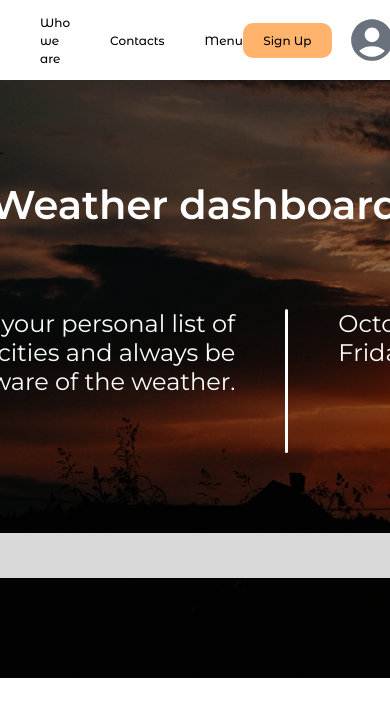
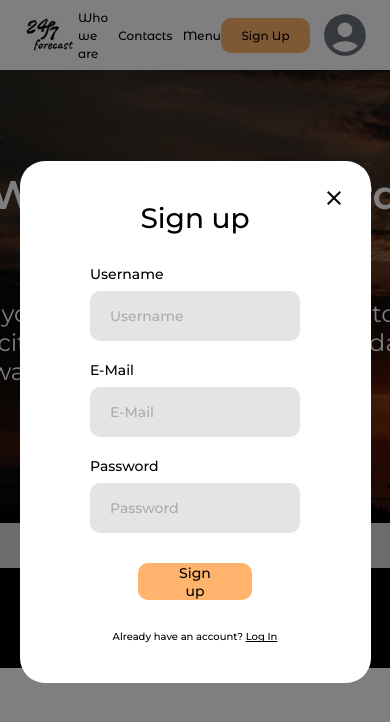
Before and after one commit to Navi474/TeamProject2, a React (Vite) app: page / in a window 390 px wide. Both pictures are taken after a click on the button "Sign Up". Shown: the top 722 px of the page. Built offline with nearby package versions, Linux system fonts and the light colour scheme.

Commit message:
modal and сс

```diff
--- a/src/components/Header/Menu/Menu.module.css
+++ b/src/components/Header/Menu/Menu.module.css
@@ -14,3 +14,14 @@
     color: #000;
     text-decoration: none;
 }
+@media (max-width: 900px) {
+    .nav ul {
+        gap: 20px;
+    }
+}
+
+@media (max-width: 768px) {
+    .nav ul {
+        gap: 10px;
+    }
+}
--- /dev/null
+++ b/src/components/Header/Modal/Modal.jsx
@@ -0,0 +1,79 @@
+import { useState } from 'react';
+import { IoMdClose } from 'react-icons/io';
+import styles from './Modal.module.css';
+
+export default function Modal({ onClose, onRegister }) {
+    const [formData, setFormData] = useState({
+        username: '',
+        email: '',
+        password: ''
+    });
+
+    const handleChange = (e) => {
+        const { name, value } = e.target;
+        setFormData(prev => ({ ...prev, [name]: value }));
+    };
+
+    const handleSubmit = (e) => {
+        e.preventDefault();
+        if (formData.username.trim()) {
+            onRegister(formData.username);
+        }
+    };
+
+    return (
+        <div className={styles.modalOverlay} onClick={onClose}>
+            <div className={styles.modalContent} onClick={(e) => e.stopPropagation()}>
+
+                <button className={styles.closeBtn} onClick={onClose}>
+                    <IoMdClose size={24} color="#000" />
+                </button>
+                <h2 className={styles.modalTitle}>Sign up</h2>
+                <form className={styles.form} onSubmit={handleSubmit}>
+                    <div className={styles.inputGroup}>
+                        <label className={styles.label}>Username</label>
+                        <input
+                            type="text"
+                            name="username"
+                            placeholder="Username"
+                            value={formData.username}
+                            onChange={handleChange}
+                            className={styles.input}
+                            required
+                        />
+                    </div>
+                    <div className={styles.inputGroup}>
+                        <label className={styles.label}>E-Mail</label>
+                        <input
+                            type="email"
+                            name="email"
+                            placeholder="E-Mail"
+                            value={formData.email}
+                            onChange={handleChange}
+                            className={styles.input}
+                            required
+                        />
+                    </div>
+                    <div className={styles.inputGroup}>
+                        <label className={styles.label}>Password</label>
+                        <input
+                            type="password"
+                            name="password"
+                            placeholder="Password"
+                            value={formData.password}
+                            onChange={handleChange}
+                            className={styles.input}
+                            required
+                        />
+                    </div>
+                    <button type="submit" className={styles.submitBtn}>
+                        Sign up
+                    </button>
+                </form>
+                <p className={styles.loginText}>
+                    Already have an account? <a>Log In</a>
+                </p>
+            </div>
+        </div>
+    );
+}
--- /dev/null
+++ b/src/components/Header/Modal/Modal.module.css
@@ -0,0 +1,143 @@
+.modalOverlay {
+    position: fixed;
+    top: 0;
+    left: 0;
+    width: 100vw;
+    height: 100vh;
+    background-color: rgba(0, 0, 0, 0.5);
+    display: flex;
+    justify-content: center;
+    align-items: center;
+    z-index: 1000;
+}
+
+.modalContent {
+    background: #fff;
+    border-radius: 25px;
+    width: 600px;
+    height: 534px;
+    display: flex;
+    flex-direction: column;
+    align-items: center;
+    justify-content: center;
+    padding: 40px;
+    box-sizing: border-box;
+    position: relative;
+}
+
+
+.modalTitle {
+    font-family: var(--second-family, sans-serif);
+    font-weight: 500;
+    font-size: 28px;
+    color: #000;
+    margin-top: 0;
+    margin-bottom: 30px;
+}
+
+.form {
+    display: flex;
+    flex-direction: column;
+    align-items: center;
+}
+
+.inputGroup {
+    display: flex;
+    flex-direction: column;
+    gap: 8px;
+    margin-bottom: 20px;
+    width: 440px;
+}
+
+.label {
+    font-family: var(--font-family, sans-serif);
+    font-weight: 500;
+    font-size: 14px;
+    color: #000;
+}
+
+.input {
+    background: #e4e4e4;
+    border-radius: 10px;
+    width: 100%;
+    height: 50px;
+    border: none;
+    padding: 0 20px;
+    box-sizing: border-box;
+    outline: none;
+    font-family: var(--font-family, sans-serif);
+    font-weight: 500;
+    font-size: 14px;
+    color: #000;
+}
+
+.input::placeholder {
+    color: #ababab;
+}
+
+.submitBtn {
+    background: #ffb36c;
+    border-radius: 10px;
+    padding: 10px 30px;
+    width: 114px;
+    height: 37px;
+    border: none;
+    display: flex;
+    justify-content: center;
+    align-items: center;
+    font-family: var(--second-family, sans-serif);
+    font-size: 14px;
+    font-weight: 500;
+    color: #000;
+    cursor: pointer;
+    margin-top: 10px;
+    transition: background 0.3s ease, transform 0.2s ease;
+}
+
+.submitBtn:hover {
+    background: #ffa04d;
+}
+
+.closeBtn {
+    position: absolute;
+    top: 20px;
+    right: 20px;
+    background: none;
+    border: none;
+    cursor: pointer;
+    display: flex;
+    align-items: center;
+    justify-content: center;
+    padding: 5px;
+    transition: opacity 0.3s;
+}
+
+.closeBtn:hover {
+    opacity: 0.6;
+}
+
+.loginText {
+    font-family: var(--font-family, sans-serif);
+    font-weight: 500;
+    font-size: 10px;
+    color: #000;
+    margin-top: 30px;
+}
+
+.loginText a {
+    text-decoration: underline;
+    text-decoration-skip-ink: none;
+    cursor: pointer;
+}
+
+@media (max-width: 650px) {
+    .modalContent {
+        width: 90%;
+        height: auto;
+        padding: 40px 20px;
+    }
+
+    .inputGroup {
+        width: 100%;
+    }
+}
--- a/src/components/Header/SignUp/Auth.jsx
+++ b/src/components/Header/SignUp/Auth.jsx
@@ -1,18 +1,43 @@
+import { useState } from 'react';
 import { MdAccountCircle } from 'react-icons/md';
 import styles from './Auth.module.css';
+import Modal from '../Modal/Modal';
 
 export default function Auth() {
+    const [isModalOpen, setIsModalOpen] = useState(false);
+    const [userName, setUserName] = useState('');
 
     const handleOpenModal = () => {
-        console.log("modalka");
+        setIsModalOpen(true);
+    };
+    const handleCloseModal = () => {
+        setIsModalOpen(false);
+    };
+    const handleRegister = (name) => {
+        setUserName(name);
+        setIsModalOpen(false);
     };
 
     return (
         <div className={styles.authContainer}>
-            <button className={styles.signUpBtn} onClick={handleOpenModal}>
-                Sign Up
-            </button>
+            {userName ? (
+                <span
+                    style={{ fontFamily: 'var(--font-family)', fontWeight: 600, cursor: 'pointer', fontSize: '16px', color: '#000' }}
+                    onClick={() => setUserName('')}
+                    title="Logout"
+                >
+                    {userName}
+                </span>
+            ) : (
+                <button className={styles.signUpBtn} onClick={handleOpenModal}>
+                    Sign Up
+                </button>
+            )}
+
             <MdAccountCircle className={styles.avatar} />
+            {isModalOpen && (
+                <Modal onClose={handleCloseModal} onRegister={handleRegister} />
+            )}
         </div>
     );
 }
--- a/src/components/Header/SignUp/Auth.module.css
+++ b/src/components/Header/SignUp/Auth.module.css
@@ -27,3 +27,11 @@
     height: 50px;
     color: #6a737d;
 }
+@media (max-width: 480px) {
+    .signUpBtn {
+        gap: 10px
+    }
+    .authContainer {
+        gap: 10px;
+    }
+}
--- a/src/components/Header/header-main/header-styles/headerStyles.module.css
+++ b/src/components/Header/header-main/header-styles/headerStyles.module.css
@@ -10,3 +10,9 @@
     padding: 0 40px;
     box-sizing: border-box;
 }
+@media (max-width: 768px) {
+    .header {
+        padding: 0 20px;
+        height: 70px;
+    }
+}
```
Also changed, not shown: src/components/MainBlock/WeatherCard/WeatherCard-styles/WeatherCard.module.css (added), src/components/MainBlock/WeatherCard/WeatherCard.jsx (added), src/components/MainBlock/WeatherList/WeatherList-styles/WeatherList.module.css (added), src/components/MainBlock/WeatherList/WeatherList.jsx (added).
